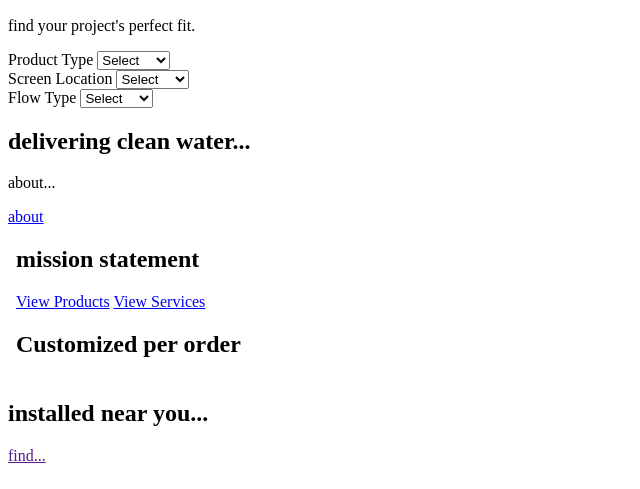
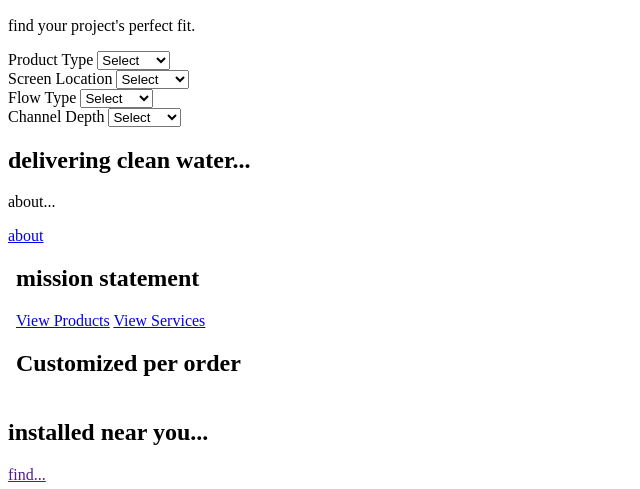
Before and after one commit to LauraKochen/webdev_site2, a plain HTML site: page index.html in a window 1280 px wide. Shown: the part 330-819 px from the top of the page, without its empty margins (0-640 px from the left). Drawn offline with nearby package versions, Linux system fonts and the light colour scheme; files that its build step writes are made by us from their sources.

Commit message:
Added channel depth container.

```diff
--- a/index.html
+++ b/index.html
@@ -80,6 +80,16 @@
                     </select>
                   </div>
 
+                  <div class="container">
+                    <label for="productType">Channel Depth</label>
+                    <select id="productType" name="productType">
+                      <option value="#">Select</option>
+                      <option value="option1">Option 1</option>
+                      <option value="option2">Option 2</option>
+                      <option value="option3">Option 3</option>
+                    </select>
+                  </div>
+
 
 
 
```
